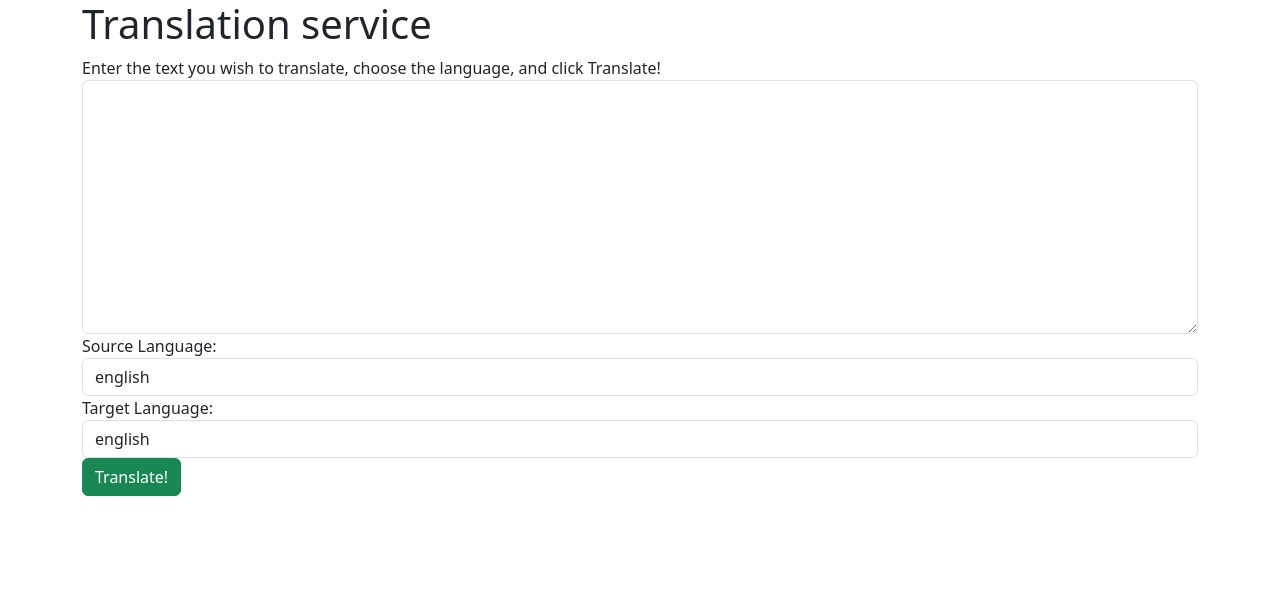
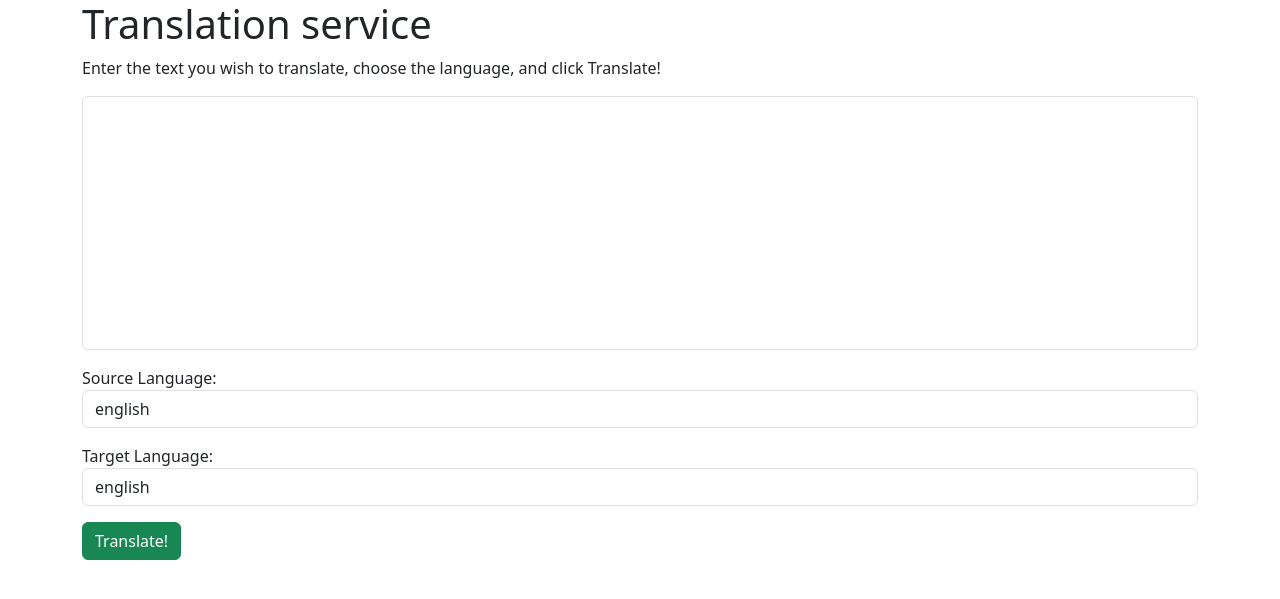
Before and after one commit to UltraViolet33/translate-app, a Flask app: page / in a window 1280 px wide. Shown: the top 599 px of the page. Run offline with Flask 3, Linux system fonts and the light colour scheme.

Commit message:
add margin to input group

```diff
--- a/templates/index.html
+++ b/templates/index.html
@@ -1,16 +1,14 @@
 <!DOCTYPE html>
 <html lang="en">
+
 <head>
   <meta charset="UTF-8" />
   <meta name="viewport" content="width=device-width, initial-scale=1.0" />
-    <link
-      href="https://cdn.jsdelivr.net/npm/bootstrap@5.3.0/dist/css/bootstrap.min.css"
-      rel="stylesheet"
-      integrity="sha384-9ndCyUaIbzAi2FUVXJi0CjmCapSmO7SnpJef0486qhLnuZ2cdeRhO02iuK6FUUVM"
-      crossorigin="anonymous"
-    />
+  <link href="https://cdn.jsdelivr.net/npm/bootstrap@5.3.0/dist/css/bootstrap.min.css" rel="stylesheet"
+    integrity="sha384-9ndCyUaIbzAi2FUVXJi0CjmCapSmO7SnpJef0486qhLnuZ2cdeRhO02iuK6FUUVM" crossorigin="anonymous" />
   <title>Translator</title>
 </head>
+
 <body>
   <div class="container">
     <h1>Translation service</h1>
@@ -20,16 +18,11 @@
     </div>
     <div>
       <form method="POST">
-          <div class="form-group">
-            <textarea
-              name="text"
-              cols="20"
-              rows="10"
-              class="form-control"
-            ></textarea>
+        <div class="form-group my-3">
+          <textarea name="text" cols="20" rows="10" class="form-control" style="resize:none"></textarea>
         </div>
 
-          <div class="form-group">
+        <div class="form-group my-3">
           <label for="source_language">Source Language:</label>
           <select name="source_language" class="form-control">
             {% for language in languages %}
@@ -38,7 +31,7 @@
           </select>
         </div>
 
-          <div class="form-group">
+        <div class="form-group my-3">
           <label for="target_language">Target Language:</label>
           <select name="target_language" class="form-control">
             {% for language in languages %}
@@ -53,4 +46,5 @@
     </div>
   </div>
 </body>
+
 </html>
```
Lines whose indentation alone changed are shown as unchanged.
